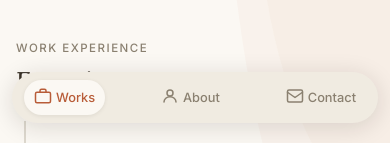
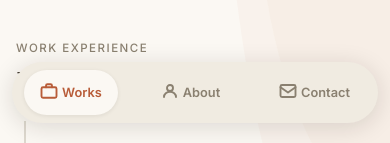
Before and after one commit to byhuixin/byhuixin.github.io, a React (Create React App) app: page / in a window 390 px wide. Shown: the part 701-844 px from the top of the page. Built offline with nearby package versions, Linux system fonts and the light colour scheme; a web font is replaced by a local one.

Commit message:
edited bottom nav sizing for mobile and tablet

```diff
--- a/src/components/MobileTabBar.tsx
+++ b/src/components/MobileTabBar.tsx
@@ -50,12 +50,12 @@ export const MobileTabBar = (): JSX.Element => {
             <span className="mobile-tab-bar__icon" aria-hidden="true">
               {tab.section === "portfolio" && (
                 <svg
-                  width="18"
-                  height="18"
+                  width="24"
+                  height="24"
                   viewBox="0 0 24 24"
                   fill="none"
                   stroke="currentColor"
-                  strokeWidth="2"
+                  strokeWidth="2.5"
                   strokeLinecap="round"
                   strokeLinejoin="round"
                 >
@@ -65,12 +65,12 @@ export const MobileTabBar = (): JSX.Element => {
               )}
               {tab.section === "about" && (
                 <svg
-                  width="18"
-                  height="18"
+                  width="24"
+                  height="24"
                   viewBox="0 0 24 24"
                   fill="none"
                   stroke="currentColor"
-                  strokeWidth="2"
+                  strokeWidth="2.5"
                   strokeLinecap="round"
                   strokeLinejoin="round"
                 >
@@ -80,12 +80,12 @@ export const MobileTabBar = (): JSX.Element => {
               )}
               {tab.section === "contact" && (
                 <svg
-                  width="18"
-                  height="18"
+                  width="24"
+                  height="24"
                   viewBox="0 0 24 24"
                   fill="none"
                   stroke="currentColor"
-                  strokeWidth="2"
+                  strokeWidth="2.5"
                   strokeLinecap="round"
                   strokeLinejoin="round"
                 >
--- a/src/components/PageBlobCanvas.tsx
+++ b/src/components/PageBlobCanvas.tsx
@@ -34,11 +34,11 @@ const BLOBS: Blob[] = [
   },
   {
     xFrac: 1.02,
-    yFrac: 1.02,
+    yFrac: 0.95,
     rxFrac: 0.45,
-    ryFrac: 0.7,
+    ryFrac: 0.5,
     peakScroll: 1,
-    color: "#c47a5a",
+    color: "#e8c4b0",
     wobble: 0.07,
     phaseOffset: 7,
   },
--- a/src/index.css
+++ b/src/index.css
@@ -2226,24 +2226,25 @@ p {
     z-index: 100;
     background: var(--neutral-cream);
     border-radius: 100px;
-    padding: 0.65rem 1.25rem;
+    padding: 12px 32px;
     justify-content: space-between; /* spread tabs evenly */
     align-items: center;
     box-shadow: 0 4px 24px rgba(30, 23, 16, 0.14);
   }
 
+  /* inside @media (max-width: 768px) */
   .mobile-tab-bar__item {
     display: flex;
-    align-items: center;
-    gap: 6px;
-    padding: 8px 14px;
+    align-items: center; /* ← add this */
+    gap: 12px;
+    padding: 12px 24px;
     border-radius: 100px;
     cursor: pointer;
     border: none;
     background: none;
     font-family: inherit;
-    font-size: 0.875rem;
-    font-weight: var(--font-weight-medium);
+    font-size: 1rem;
+    font-weight: var(--font-weight-semibold);
     color: var(--neutral-mid-grey);
     transition:
       background 0.18s ease,
@@ -2480,9 +2481,14 @@ p {
     padding: 0.5rem 0.75rem;
   }
   .mobile-tab-bar__item {
-    padding: 7px 10px;
+    padding: 12px 16px;
     font-size: 0.8rem;
     gap: 4px;
+  }
+
+  .mobile-tab-bar__icon svg {
+    width: 18px;
+    height: 18px;
   }
 
   .cs-stat-strip {
```
